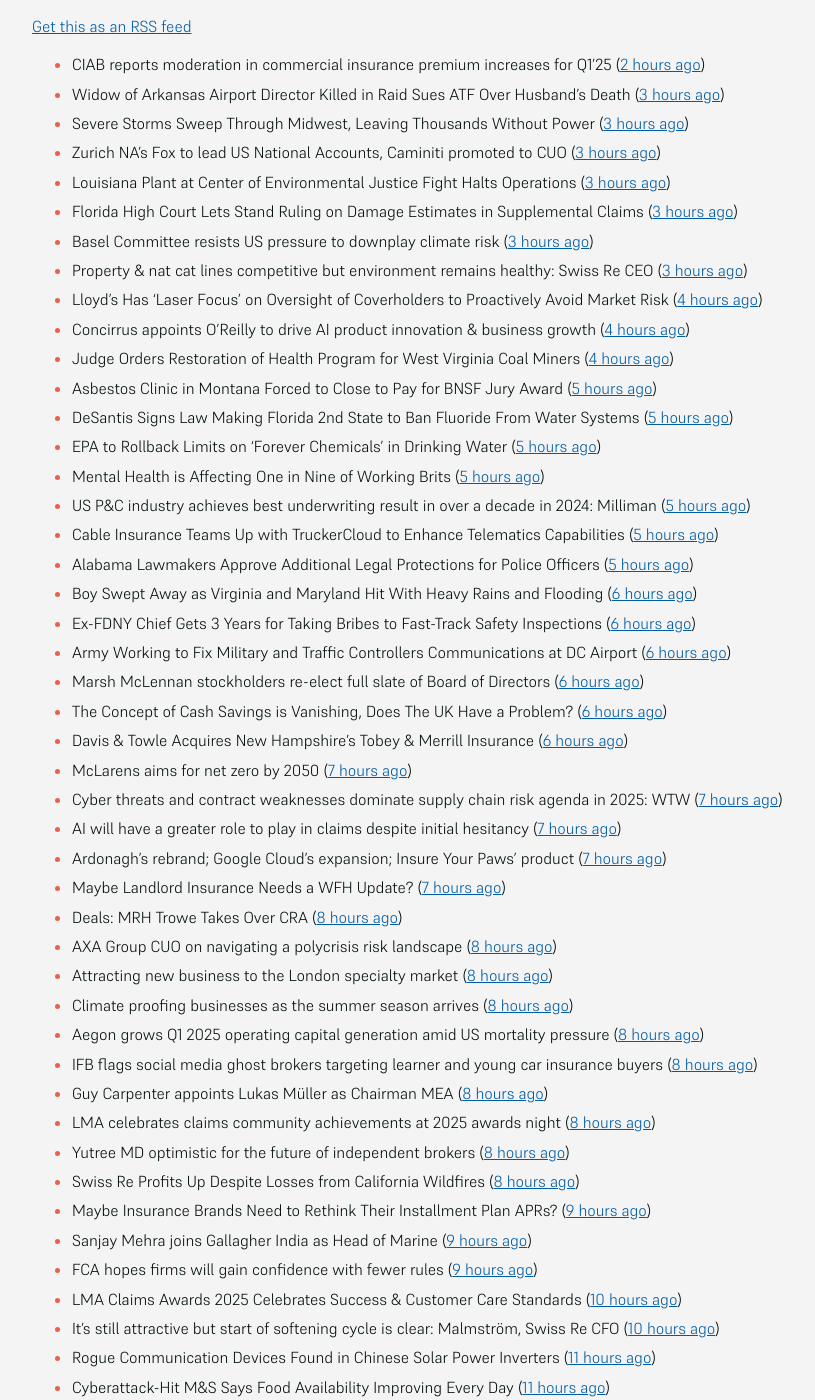
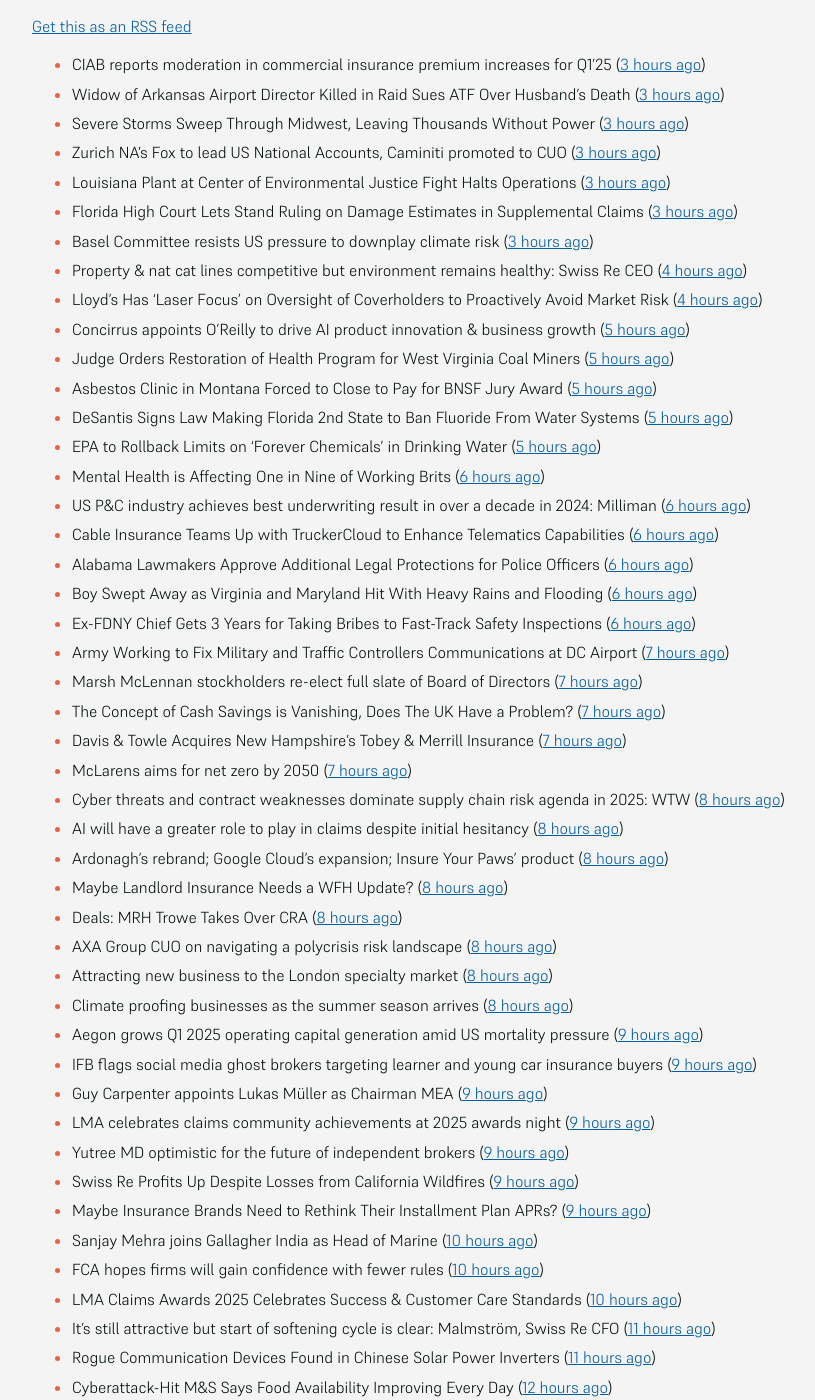
Before and after one commit to mat-0/feeds.thechels.uk, a Jekyll site: the page built from index.md, in a window 1280 px wide and 1400 px high, scrolled down 221 px. Shown: the whole window, without its empty margins (192-1007 px from the left). Built offline with Jekyll 4.4.1, drawn with Linux system fonts in a browser that asks for light colours; some of the changed text lies outside the part shown.

Commit message:
New Feed

```diff
--- a/index.md
+++ b/index.md
@@ -8,52 +8,52 @@ description: Latest Updates
 [Get this as an RSS feed](/feed.rss)
 
 <!-- news_marker starts -->
-- CIAB reports moderation in commercial insurance premium increases for Q1’25 ([2 hours ago](https://www.reinsurancene.ws/ciab-reports-moderation-in-commercial-insurance-premium-increases-for-q125/))
+- CIAB reports moderation in commercial insurance premium increases for Q1’25 ([3 hours ago](https://www.reinsurancene.ws/ciab-reports-moderation-in-commercial-insurance-premium-increases-for-q125/))
 - Widow of Arkansas Airport Director Killed in Raid Sues ATF Over Husband’s Death ([3 hours ago](https://www.insurancejournal.com/news/southcentral/2025/05/16/824097.htm))
 - Severe Storms Sweep Through Midwest, Leaving Thousands Without Power ([3 hours ago](https://www.insurancejournal.com/news/midwest/2025/05/16/824092.htm))
 - Zurich NA’s Fox to lead US National Accounts, Caminiti promoted to CUO ([3 hours ago](https://www.reinsurancene.ws/zurich-nas-fox-to-lead-us-national-accounts-caminiti-promoted-to-cuo/))
 - Louisiana Plant at Center of Environmental Justice Fight Halts Operations ([3 hours ago](https://www.insurancejournal.com/news/southcentral/2025/05/16/824085.htm))
 - Florida High Court Lets Stand Ruling on Damage Estimates in Supplemental Claims ([3 hours ago](https://www.insurancejournal.com/news/southeast/2025/05/16/824076.htm))
 - Basel Committee resists US pressure to downplay climate risk ([3 hours ago](https://www.dig-in.com/articles/basel-committee-resists-us-pressure-to-downplay-climate-risk))
-- Property & nat cat lines competitive but environment remains healthy: Swiss Re CEO ([3 hours ago](https://www.reinsurancene.ws/property-nat-cat-lines-competitive-but-environment-remains-healthy-swiss-re-ceo/))
+- Property & nat cat lines competitive but environment remains healthy: Swiss Re CEO ([4 hours ago](https://www.reinsurancene.ws/property-nat-cat-lines-competitive-but-environment-remains-healthy-swiss-re-ceo/))
 - Lloyd’s Has ‘Laser Focus’ on Oversight of Coverholders to Proactively Avoid Market Risk ([4 hours ago](https://www.insurancejournal.com/news/international/2025/05/16/824065.htm))
-- Concirrus appoints O’Reilly to drive AI product innovation & business growth ([4 hours ago](https://www.reinsurancene.ws/concirrus-appoints-oreilly-to-drive-ai-product-innovation-business-growth/))
-- Judge Orders Restoration of Health Program for West Virginia Coal Miners ([4 hours ago](https://www.insurancejournal.com/news/southeast/2025/05/16/824060.htm))
+- Concirrus appoints O’Reilly to drive AI product innovation & business growth ([5 hours ago](https://www.reinsurancene.ws/concirrus-appoints-oreilly-to-drive-ai-product-innovation-business-growth/))
+- Judge Orders Restoration of Health Program for West Virginia Coal Miners ([5 hours ago](https://www.insurancejournal.com/news/southeast/2025/05/16/824060.htm))
 - Asbestos Clinic in Montana Forced to Close to Pay for BNSF Jury Award ([5 hours ago](https://www.insurancejournal.com/news/west/2025/05/16/824055.htm))
 - DeSantis Signs Law Making Florida 2nd State to Ban Fluoride From Water Systems ([5 hours ago](https://www.insurancejournal.com/news/southeast/2025/05/16/824051.htm))
 - EPA to Rollback Limits on ‘Forever Chemicals’ in Drinking Water ([5 hours ago](https://www.insurancejournal.com/news/national/2025/05/16/824047.htm))
-- Mental Health is Affecting One in Nine of Working Brits ([5 hours ago](https://insurance-edge.net/2025/05/16/mental-health-is-affecting-one-in-nine-of-working-brits/))
-- US P&C industry achieves best underwriting result in over a decade in 2024: Milliman ([5 hours ago](https://www.reinsurancene.ws/us-pc-industry-achieves-best-underwriting-result-in-over-a-decade-in-2024-milliman/))
-- Cable Insurance Teams Up with TruckerCloud to Enhance Telematics Capabilities ([5 hours ago](https://www.insurtechinsights.com/cable-insurance-teams-up-with-truckercloud-to-enhance-telematics-capabilities/))
-- Alabama Lawmakers Approve Additional Legal Protections for Police Officers ([5 hours ago](https://www.insurancejournal.com/news/southeast/2025/05/16/824044.htm))
+- Mental Health is Affecting One in Nine of Working Brits ([6 hours ago](https://insurance-edge.net/2025/05/16/mental-health-is-affecting-one-in-nine-of-working-brits/))
+- US P&C industry achieves best underwriting result in over a decade in 2024: Milliman ([6 hours ago](https://www.reinsurancene.ws/us-pc-industry-achieves-best-underwriting-result-in-over-a-decade-in-2024-milliman/))
+- Cable Insurance Teams Up with TruckerCloud to Enhance Telematics Capabilities ([6 hours ago](https://www.insurtechinsights.com/cable-insurance-teams-up-with-truckercloud-to-enhance-telematics-capabilities/))
+- Alabama Lawmakers Approve Additional Legal Protections for Police Officers ([6 hours ago](https://www.insurancejournal.com/news/southeast/2025/05/16/824044.htm))
 - Boy Swept Away as Virginia and Maryland Hit With Heavy Rains and Flooding ([6 hours ago](https://www.insurancejournal.com/news/east/2025/05/16/824034.htm))
 - Ex-FDNY Chief Gets 3 Years for Taking Bribes to Fast-Track Safety Inspections ([6 hours ago](https://www.insurancejournal.com/news/east/2025/05/16/824030.htm))
-- Army Working to Fix Military and Traffic Controllers Communications at DC Airport ([6 hours ago](https://www.insurancejournal.com/news/east/2025/05/16/824024.htm))
-- Marsh McLennan stockholders re-elect full slate of Board of Directors ([6 hours ago](https://www.reinsurancene.ws/marsh-mclennan-stockholders-re-elect-full-slate-of-board-of-directors/))
-- The Concept of Cash Savings is Vanishing, Does The UK Have a Problem? ([6 hours ago](https://insurance-edge.net/2025/05/16/the-concept-of-cash-savings-is-vanishing-does-the-uk-have-a-problem/))
-- Davis & Towle Acquires New Hampshire’s Tobey & Merrill Insurance ([6 hours ago](https://www.insurancejournal.com/news/east/2025/05/16/824021.htm))
+- Army Working to Fix Military and Traffic Controllers Communications at DC Airport ([7 hours ago](https://www.insurancejournal.com/news/east/2025/05/16/824024.htm))
+- Marsh McLennan stockholders re-elect full slate of Board of Directors ([7 hours ago](https://www.reinsurancene.ws/marsh-mclennan-stockholders-re-elect-full-slate-of-board-of-directors/))
+- The Concept of Cash Savings is Vanishing, Does The UK Have a Problem? ([7 hours ago](https://insurance-edge.net/2025/05/16/the-concept-of-cash-savings-is-vanishing-does-the-uk-have-a-problem/))
+- Davis & Towle Acquires New Hampshire’s Tobey & Merrill Insurance ([7 hours ago](https://www.insurancejournal.com/news/east/2025/05/16/824021.htm))
 - McLarens aims for net zero by 2050 ([7 hours ago](https://www.postonline.co.uk/news/7957770/mclarens-aims-for-net-zero-by-2050))
-- Cyber threats and contract weaknesses dominate supply chain risk agenda in 2025: WTW ([7 hours ago](https://www.reinsurancene.ws/cyber-threats-and-contract-weaknesses-dominate-supply-chain-risk-agenda-in-2025-wtw/))
-- AI will have a greater role to play in claims despite initial hesitancy ([7 hours ago](https://www.postonline.co.uk/broker/7957769/ai-will-have-a-greater-role-to-play-in-claims-despite-initial-hesitancy))
-- Ardonagh’s rebrand; Google Cloud’s expansion; Insure Your Paws’ product ([7 hours ago](https://www.postonline.co.uk/news/7957764/ardonaghs-rebrand-google-clouds-expansion-insure-your-paws-product))
-- Maybe Landlord Insurance Needs a WFH Update? ([7 hours ago](https://insurance-edge.net/2025/05/16/maybe-landlord-insurance-needs-a-wfh-update/))
+- Cyber threats and contract weaknesses dominate supply chain risk agenda in 2025: WTW ([8 hours ago](https://www.reinsurancene.ws/cyber-threats-and-contract-weaknesses-dominate-supply-chain-risk-agenda-in-2025-wtw/))
+- AI will have a greater role to play in claims despite initial hesitancy ([8 hours ago](https://www.postonline.co.uk/broker/7957769/ai-will-have-a-greater-role-to-play-in-claims-despite-initial-hesitancy))
+- Ardonagh’s rebrand; Google Cloud’s expansion; Insure Your Paws’ product ([8 hours ago](https://www.postonline.co.uk/news/7957764/ardonaghs-rebrand-google-clouds-expansion-insure-your-paws-product))
+- Maybe Landlord Insurance Needs a WFH Update? ([8 hours ago](https://insurance-edge.net/2025/05/16/maybe-landlord-insurance-needs-a-wfh-update/))
 - Deals: MRH Trowe Takes Over CRA ([8 hours ago](https://insurance-edge.net/2025/05/16/deals-mrh-trowe-takes-over-cra/))
 - AXA Group CUO on navigating a polycrisis risk landscape ([8 hours ago](https://www.insurancebusinessmag.com/uk/news/breaking-news/axa-group-cuo-on-navigating-a-polycrisis-risk-landscape-535921.aspx))
 - Attracting new business to the London specialty market ([8 hours ago](https://www.insurancebusinessmag.com/uk/news/breaking-news/attracting-new-business-to-the-london-specialty-market-535974.aspx))
 - Climate proofing businesses as the summer season arrives ([8 hours ago](https://www.insurancebusinessmag.com/uk/news/catastrophe/climate-proofing-businesses-as-the-summer-season-arrives-535973.aspx))
-- Aegon grows Q1 2025 operating capital generation amid US mortality pressure ([8 hours ago](https://www.insurancebusinessmag.com/uk/news/breaking-news/aegon-grows-q1-2025-operating-capital-generation-amid-us-mortality-pressure-535972.aspx))
-- IFB flags social media ghost brokers targeting learner and young car insurance buyers ([8 hours ago](https://www.insurancebusinessmag.com/uk/news/auto-motor/ifb-flags-social-media-ghost-brokers-targeting-learner-and-young-car-insurance-buyers-535971.aspx))
-- Guy Carpenter appoints Lukas Müller as Chairman MEA ([8 hours ago](https://www.reinsurancene.ws/guy-carpenter-appoints-lukas-muller-as-chairman-mea/))
-- LMA celebrates claims community achievements at 2025 awards night ([8 hours ago](https://www.insurancebusinessmag.com/uk/news/claims/lma-celebrates-claims-community-achievements-at-2025-awards-night-535970.aspx))
-- Yutree MD optimistic for the future of independent brokers ([8 hours ago](https://www.postonline.co.uk/news/7957767/yutree-md-optimistic-for-the-future-of-independent-brokers))
-- Swiss Re Profits Up Despite Losses from California Wildfires ([8 hours ago](https://www.insurancejournal.com/news/international/2025/05/16/824017.htm))
+- Aegon grows Q1 2025 operating capital generation amid US mortality pressure ([9 hours ago](https://www.insurancebusinessmag.com/uk/news/breaking-news/aegon-grows-q1-2025-operating-capital-generation-amid-us-mortality-pressure-535972.aspx))
+- IFB flags social media ghost brokers targeting learner and young car insurance buyers ([9 hours ago](https://www.insurancebusinessmag.com/uk/news/auto-motor/ifb-flags-social-media-ghost-brokers-targeting-learner-and-young-car-insurance-buyers-535971.aspx))
+- Guy Carpenter appoints Lukas Müller as Chairman MEA ([9 hours ago](https://www.reinsurancene.ws/guy-carpenter-appoints-lukas-muller-as-chairman-mea/))
+- LMA celebrates claims community achievements at 2025 awards night ([9 hours ago](https://www.insurancebusinessmag.com/uk/news/claims/lma-celebrates-claims-community-achievements-at-2025-awards-night-535970.aspx))
+- Yutree MD optimistic for the future of independent brokers ([9 hours ago](https://www.postonline.co.uk/news/7957767/yutree-md-optimistic-for-the-future-of-independent-brokers))
+- Swiss Re Profits Up Despite Losses from California Wildfires ([9 hours ago](https://www.insurancejournal.com/news/international/2025/05/16/824017.htm))
 - Maybe Insurance Brands Need to Rethink Their Installment Plan APRs? ([9 hours ago](https://insurance-edge.net/2025/05/16/maybe-insurance-brands-need-to-rethink-their-installment-plan-aprs/))
-- Sanjay Mehra joins Gallagher India as Head of Marine ([9 hours ago](https://www.reinsurancene.ws/sanjay-mehra-joins-gallagher-india-as-head-of-marine/))
-- FCA hopes firms will gain confidence with fewer rules ([9 hours ago](https://www.postonline.co.uk/news/7957766/fca-hopes-firms-will-gain-confidence-with-fewer-rules))
+- Sanjay Mehra joins Gallagher India as Head of Marine ([10 hours ago](https://www.reinsurancene.ws/sanjay-mehra-joins-gallagher-india-as-head-of-marine/))
+- FCA hopes firms will gain confidence with fewer rules ([10 hours ago](https://www.postonline.co.uk/news/7957766/fca-hopes-firms-will-gain-confidence-with-fewer-rules))
 - LMA Claims Awards 2025 Celebrates Success & Customer Care Standards ([10 hours ago](https://insurance-edge.net/2025/05/16/lma-claims-awards-2025-celebrates-success-customer-care-standards/))
-- It’s still attractive but start of softening cycle is clear: Malmström, Swiss Re CFO ([10 hours ago](https://www.reinsurancene.ws/its-still-attractive-but-start-of-softening-cycle-is-clear-malmstrom-swiss-re-cfo/))
+- It’s still attractive but start of softening cycle is clear: Malmström, Swiss Re CFO ([11 hours ago](https://www.reinsurancene.ws/its-still-attractive-but-start-of-softening-cycle-is-clear-malmstrom-swiss-re-cfo/))
 - Rogue Communication Devices Found in Chinese Solar Power Inverters ([11 hours ago](https://www.insurancejournal.com/news/international/2025/05/16/824006.htm))
-- Cyberattack-Hit M&S Says Food Availability Improving Every Day ([11 hours ago](https://www.insurancejournal.com/news/international/2025/05/16/824002.htm))
+- Cyberattack-Hit M&S Says Food Availability Improving Every Day ([12 hours ago](https://www.insurancejournal.com/news/international/2025/05/16/824002.htm))
 - Morton Salt Settles Ohio Discrimination Case With $75,000 Payment ([12 hours ago](https://www.insurancejournal.com/news/midwest/2025/05/16/823999.htm))
 - Christian Dior Couture Client Data Breached in Cyberattack ([12 hours ago](https://www.insurancejournal.com/news/national/2025/05/16/823975.htm))
 - Consumer Intelligence urges insurers to consider TIC over APR ([12 hours ago](https://www.insurancebusinessmag.com/uk/news/auto-motor/consumer-intelligence-urges-insurers-to-consider-tic-over-apr-535940.aspx))
```
Also changed, not shown: other parts of index.md (+8 -8 lines).
